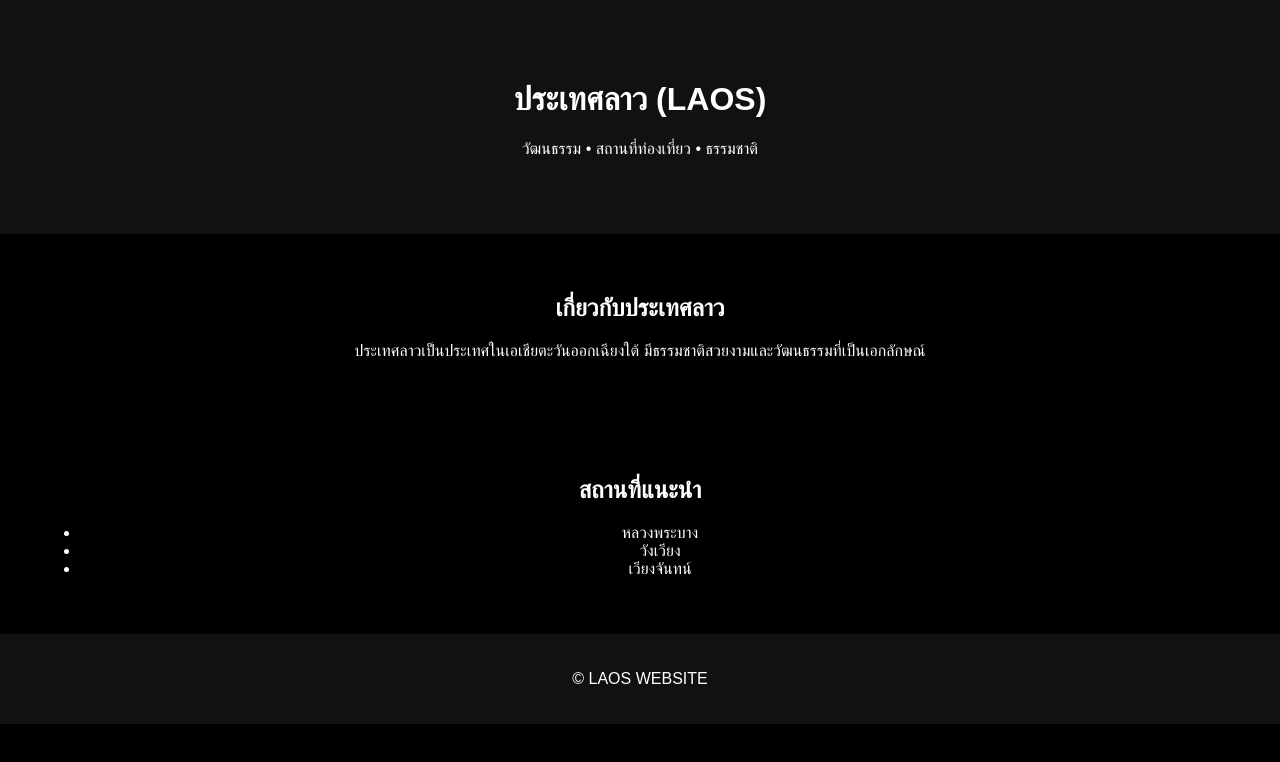
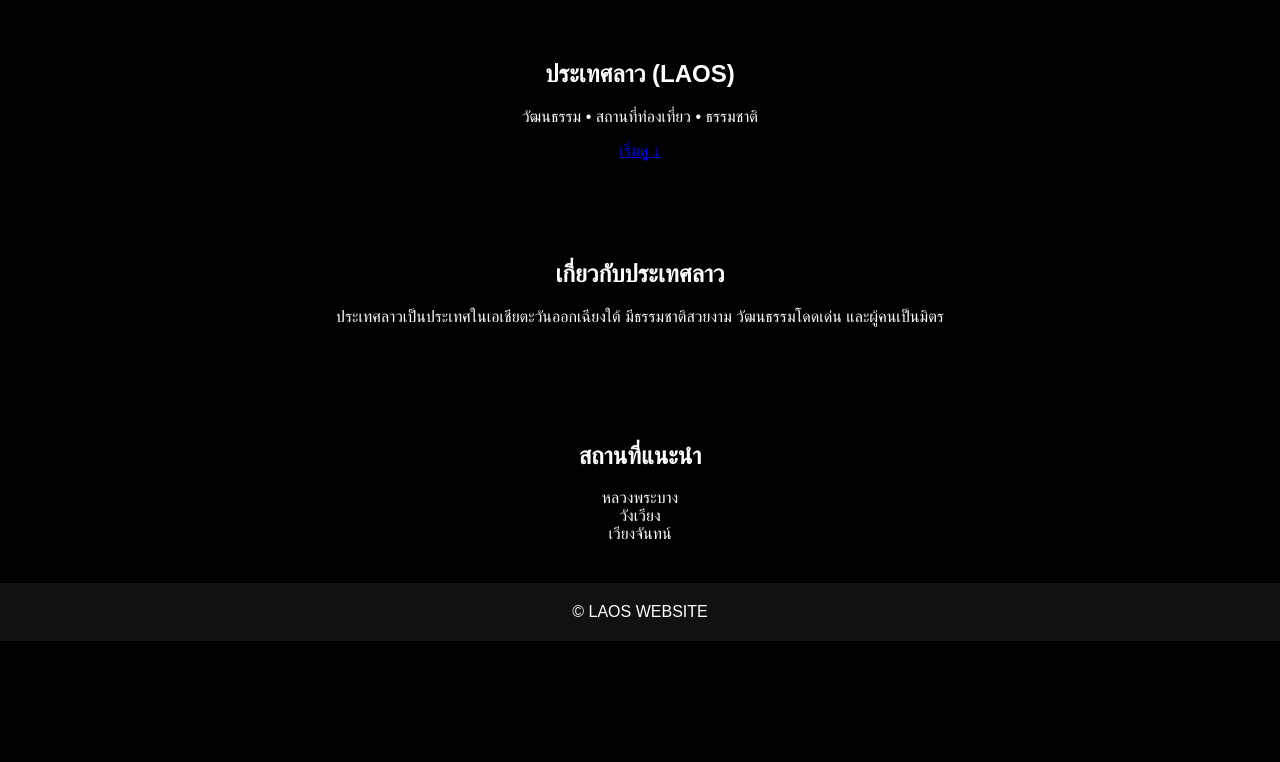
Before and after one commit to 37200-gif/laos1-website, a plain HTML site: page index.html in a window 1280 px wide. Drawn offline with Linux system fonts and the light colour scheme.

Commit message:
Update index.html

```diff
--- a/index.html
+++ b/index.html
@@ -3,36 +3,41 @@
 <head>
 <meta charset="UTF-8">
 <meta name="viewport" content="width=device-width, initial-scale=1.0">
-<title>ประเทศลาว</title>
+<title>LAOS WEBSITE</title>
 <link rel="stylesheet" href="style.css">
 </head>
 
 <body>
 
-<header>
+<!-- Hero Section -->
+<section class="hero">
   <h1>ประเทศลาว (LAOS)</h1>
   <p>วัฒนธรรม • สถานที่ท่องเที่ยว • ธรรมชาติ</p>
-</header>
+  <a href="#about" class="btn">เริ่มดู ↓</a>
+</section>
 
-<section>
+<!-- About -->
+<section id="about" class="section">
   <h2>เกี่ยวกับประเทศลาว</h2>
   <p>
     ประเทศลาวเป็นประเทศในเอเชียตะวันออกเฉียงใต้
-มีธรรมชาติสวยงามและวัฒนธรรมที่เป็นเอกลักษณ์
+    มีธรรมชาติสวยงาม วัฒนธรรมโดดเด่น และผู้คนเป็นมิตร
   </p>
 </section>
 
-<section>
+<!-- Places -->
+<section class="section dark">
   <h2>สถานที่แนะนำ</h2>
-<ul>
-<li>หลวงพระบาง</li>
-<li>วังเวียง</li>
-<li>เวียงจันทน์</li>
-</ul>
+
+  <div class="cards">
+    <div class="card">หลวงพระบาง</div>
+    <div class="card">วังเวียง</div>
+    <div class="card">เวียงจันทน์</div>
+  </div>
 </section>
 
 <footer>
-<p>© LAOS WEBSITE</p>
+  © LAOS WEBSITE
 </footer>
 
 </body>
```
Lines whose indentation alone changed are shown as unchanged.
